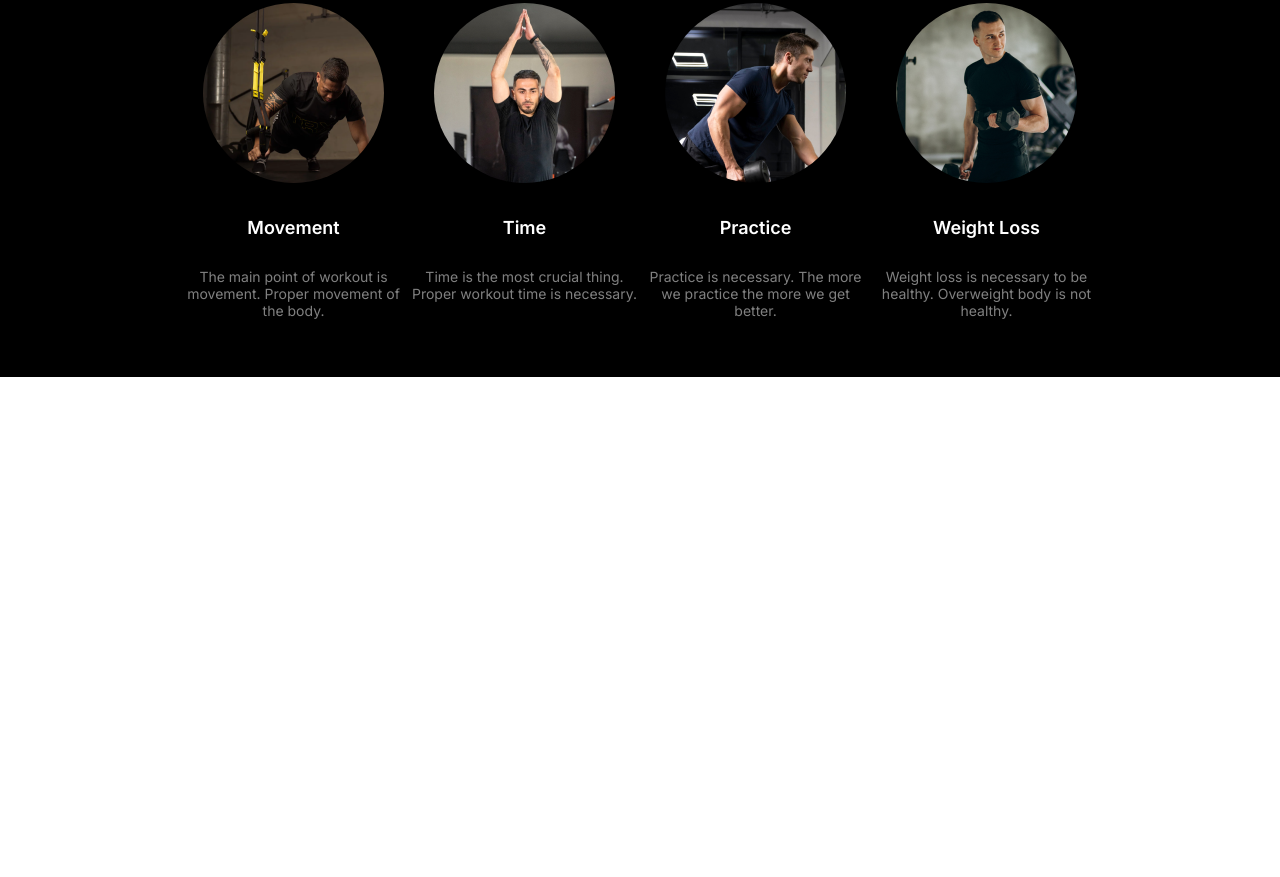
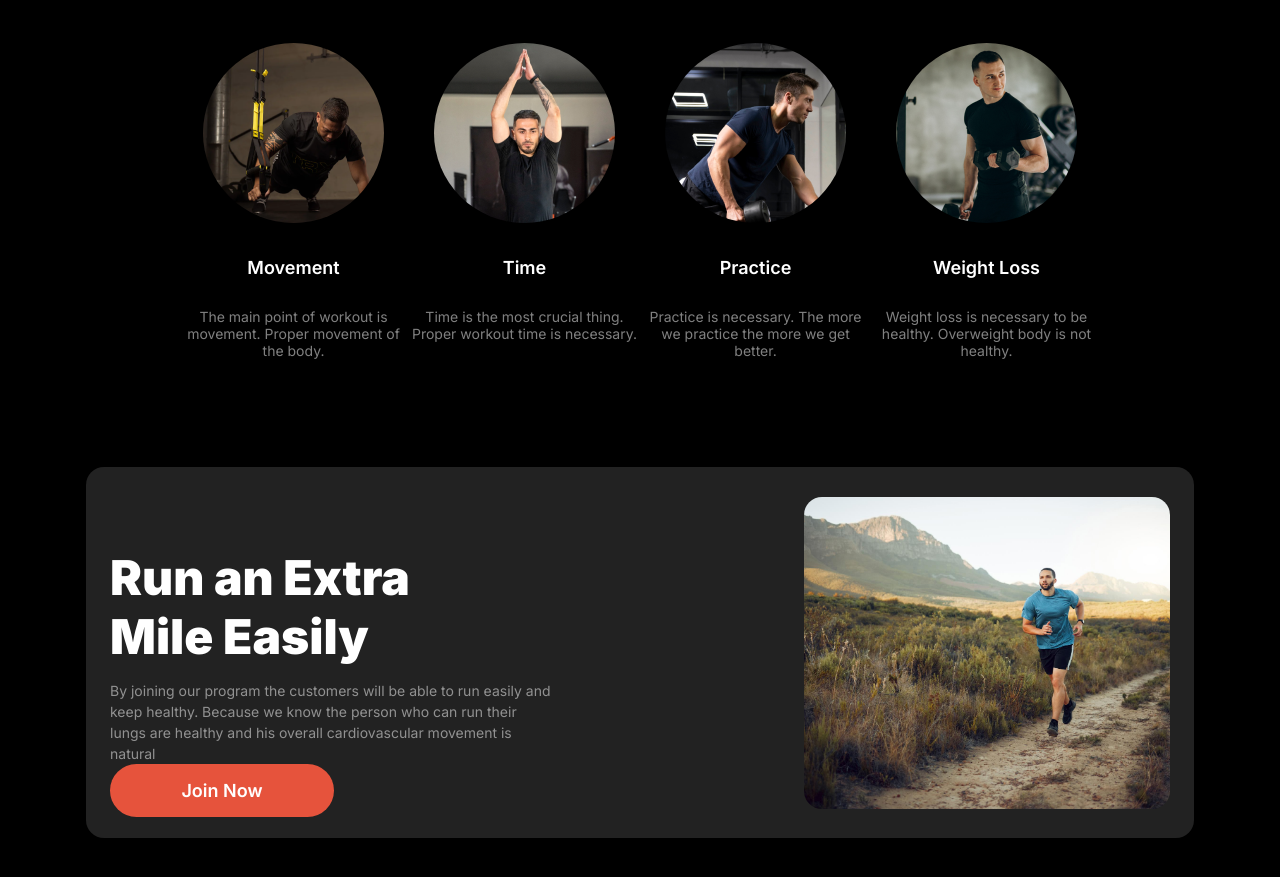
Before and after one commit to Annafi06/b10-a2, a plain HTML site: page index.html in a window 1280 px wide. Shown: the part 988-1865 px from the top of the page. Before the commit the page ends 1365 px from the top, so only its background shows below. Drawn offline with Linux system fonts and the light colour scheme; a web font is replaced by a local one.

Commit message:
added the run easily section

```diff
--- a/index.html
+++ b/index.html
@@ -83,6 +83,20 @@
                 <p class="ovash-para">Weight loss is necessary to be healthy. Overweight body is not healthy.</p>
             </div>
         </section>
+        <section class="extra">
+            <div class="bam">
+
+                <h1 class="habits habits-1">Run an Extra <br>Mile Easily</h1>
+                <!-- <h1 class="habits habits-1">Mile Easily</h1> -->
+                <p class="para-1 para-2">By joining our program the customers will be able to run easily and keep healthy. Because we know the person who can run their lungs are healthy and his overall cardiovascular movement is natural</p>
+                <a href="" class="btn-1">Join Now</a>
+
+            </div>
+            <div class="shobi">
+                <img class="shobi-1" src="images/run.jpg" alt="">
+            </div>
+
+        </section>
     </main>
     <footer></footer>
 </body>
--- a/styles/style.css
+++ b/styles/style.css
@@ -155,8 +155,8 @@ footer {
 .card-1 {
   width: 12.875rem;
   height: 6rem;
-  left: 856px;
-  top: 630px;
+  left: 53.5rem;
+  top: 39.375rem;
   background: rgba(48, 48, 48, 0.54);
   display: flex;
   justify-content: center;
@@ -215,6 +215,7 @@ footer {
   font-size: 3rem;
   font-weight: 900;
   text-align: center;
+  color: white;
 }
 
 .para-1 {
@@ -230,7 +231,8 @@ footer {
   display: flex;
   justify-content: center;
   /* align-items: center; */
-  margin-bottom: 100px;
+  margin-top: 40px;
+  margin-bottom: 50px;
 }
 
 .ovash-gula {
@@ -254,6 +256,74 @@ footer {
   font-size: 0.875rem;
 }
 
+.extra {
+  width: 66.25rem;
+  height: 23.188rem;
+  border-radius: 18px;
+  background-color: rgb(34, 34, 34);
+  margin-top: 6.25rem;
+  margin-bottom: 6.25rem;
+  display: flex;
+  align-items: center;
+  justify-content: space-between;
+  padding: 0 1.5rem;
+}
+
+.bam {
+  width: 27.688rem;
+  height: 18.125rem;
+  display: flex;
+  flex-direction: column;
+  justify-content: space-evenly;
+
+  padding: 1rem 0;
+}
+
+.habits-1 {
+  text-align: start;
+  font-size: 3rem;
+  font-weight: 900;
+  margin-bottom: 0;
+}
+
+.para-2 {
+  text-align: start;
+  font-size: 0.875rem;
+  line-height: 1.5;
+  margin-bottom: 0;
+}
+
+.shobi {
+  width: 366px;
+  height: 312px;
+}
+
+.shobi-1 {
+  width: 366px;
+  height: 312px;
+  border-radius: 18px;
+  object-fit: cover;
+  object-position: center; /* Ensures the image is centered */
+}
+
+.bam .btn-1 {
+  width: 144px;
+  height: 22px;
+  background-color: #E6533C;
+  border-radius: 2.625rem;
+  color: #ffffff;
+  font-size: 1.125rem;
+  font-weight: 600;
+  text-decoration: none;
+  display: flex;
+  align-items: center;
+  justify-content: center;
+  text-align: center;
+  margin-top: auto; /* Ensure it stays at the bottom of .bam */
+}
+
+
+
 /* Responsive styles */
 @media screen and (max-width: 576px) {
   .links {
```
